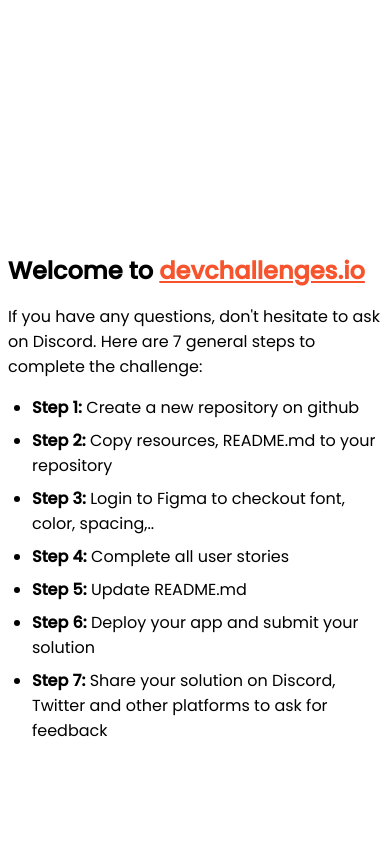
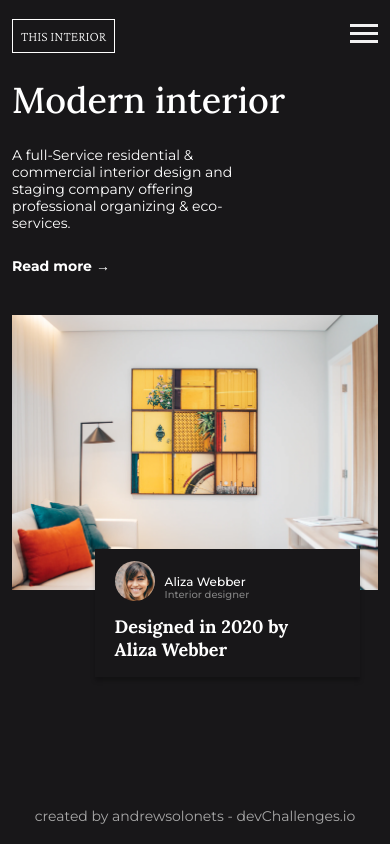
Before and after one commit to andrewsolonets/interior-consultant, a plain HTML site: page index.html in a window 390 px wide. Drawn offline with nearby package versions, Linux system fonts and the light colour scheme.

Commit message:
Add files via upload

```diff
--- a/index.html
+++ b/index.html
@@ -1,95 +1,106 @@
 <!DOCTYPE html>
-<html lang="en">
+<html>
   <head>
-    <meta charset="utf-8" />
-    <meta
-      name="viewport"
-      content="width=device-width, initial-scale=1,
-  maximum-scale=5"
-    />
-
-    <link rel="icon" href="devchallenges.png" />
-
-    <link
-      rel="shortcut icon"
-      type="image/x-icon"
-      href="https://devchallenges.io/"
-    />
-
-    <link
-      href="https://fonts.googleapis.com/css2?family=Poppins:wght@400;500&display=swap"
-      rel="stylesheet"
-    />
-
-    <title>Devchallenges</title>
-
-    <style>
-      body {
-        font-family: "Poppins", sans-serif;
-      }
-
-      ul {
-        padding-left: 24px;
-      }
-
-      li {
-        margin-bottom: 8px;
-      }
-
-      .welcome {
-        max-width: 800px;
-        margin: 0 auto;
-      }
-
-      .welcome-text {
-        margin-top: 30vh;
-        font-weight: 500;
-      }
-
-      .welcome-text p {
-        font-size: 1rem;
-        font-weight: 400;
-      }
-
-      .welcome-text h1 {
-        font-size: 1.5rem;
-      }
-
-      .welcome-text a {
-        color: #f7542e;
-      }
-    </style>
+    <title>Interior Consultant</title>
+    <link rel="stylesheet" href="styles/general.css">
+    <link rel="stylesheet" href="styles/header.css">
+    <link rel="stylesheet" href="styles/footer.css">
+    <link rel="preconnect" href="https://fonts.googleapis.com">
+    <link rel="preconnect" href="https://fonts.gstatic.com" crossorigin>
+    <link href="https://fonts.googleapis.com/css2?family=Crimson+Pro:wght@200&family=Lora:wght@500;700&family=Montserrat:wght@400;500;700&display=swap" rel="stylesheet">
+    <meta name="viewport" content="width=device-width, initial-scale=1">
   </head>
   <body>
-    <div class="welcome">
-      <div class="welcome-text">
-        <h1>
-          Welcome to
-          <a href="https://devchallenges.io/" target="_blank"
-            >devchallenges.io</a
-          >
-        </h1>
+    <header class="block_h">
+      <div class="block_h_1">
+        THIS INTERIOR
+      </div>
+      <div class="block_menu">
+       <a href="#" class="block_h_2">
+        <div class="active_menu">
+           Home
+          </div>
+       </a>
+        <a href="#" class="block_h_2">
+          Collection
+        </a>
+        <a href="#" class="block_h_2">
+          About
+        </a>
+        <a href="#" class="block_h_2">
+          Contact
+        </a>
+      </div>
+    </header>
 
-        <p>
-          If you have any questions, don't hesitate to ask on Discord. Here are
-          7 general steps to complete the challenge:
-        </p>
+    <header class="mobile-h">
+      <div class="m_h_1">
+        THIS INTERIOR
+      </div>
+      <div class="block_menu_m">
+        <a href="#" class="block_m_2">
+         <div class="active_menu_m">
+            Home
+          </div>
+        </a>
+         <a href="#" class="block_m_2">
+           Collection
+         </a>
+         <a href="#" class="block_m_2">
+           About
+         </a>
+         <a href="#" class="block_m_2">
+           Contact
+         </a>
+       </div>
+      <div class="hamburger">
+        <span class="bar"></span>
+        <span class="bar"></span>
+        <span class="bar"></span>
+      </div>
+    </header>
+
+    <main>
+     <div class="content">
+        <div class="block_t">
+          <h1 class="block_t_heading">
+            Modern interior
+          </h1>
+          <p class="block_t_p">
+            A full-Service residential & commercial interior design and staging company offering professional organizing & eco-services.
+          </p>
+          <div class="block_t_b">
+            Read more <span class="bold">&#8594;</span>
+          </div>
+        </div>
+        <div class="block_image">
+          <img class="main_img" src="photo1.png">
+          <div class="comment_container">
+            <div class="block_comment">
+                <div>
+                  <img class="avatar" src="photo2.png">
+                </div>
+                <div class="comment1">
+                  <div class="c_name">
+                    Aliza Webber
+                  </div>
+                  <div class="c_job">
+                    Interior designer
+                  </div>
+              </div>
+            </div>
+            <div class="c_text">
+              Designed in 2020 by Aliza Webber
+            </div>
+          </div>
+        </div>
       </div>
 
-      <ul>
-        <li><b>Step 1:</b> Create a new repository on github</li>
-        <li><b>Step 2:</b> Copy resources, README.md to your repository</li>
-        <li>
-          <b>Step 3:</b> Login to Figma to checkout font, color, spacing,..
-        </li>
-        <li><b>Step 4:</b> Complete all user stories</li>
-        <li><b>Step 5:</b> Update README.md</li>
-        <li><b>Step 6:</b> Deploy your app and submit your solution</li>
-        <li>
-          <b>Step 7:</b> Share your solution on Discord, Twitter and other
-          platforms to ask for feedback
-        </li>
-      </ul>
-    </div>
+   </main>
+   <footer>
+      <p class="foot">created by andrewsolonets - devChallenges.io</p>
+   </footer>
+
+   <script src="script.js"></script>
   </body>
 </html>
--- /dev/null
+++ b/script.js
@@ -0,0 +1,13 @@
+const hamburger = document.querySelector (".hamburger");
+const block_menu_m = document.querySelector (".block_menu_m");
+
+hamburger.addEventListener("click", () => {
+    hamburger.classList.toggle("active");
+    block_menu_m.classList.toggle("active");
+})
+
+document.querySelectorAll(".block_m_2").forEach(n => n.
+  addEventListener("click", () => {
+    hamburger.classList.remove("active");
+    block_menu_m.classList.remove("active");
+  }))
--- /dev/null
+++ b/styles/footer.css
@@ -0,0 +1,9 @@
+footer {
+  font-size: 14px;
+  font-family: 'Montserrat';
+  margin-top:auto;
+  color: #A9A9A9;
+  text-align: center;
+  width: 100%;
+  height: 14px;
+}
--- /dev/null
+++ b/styles/general.css
@@ -0,0 +1,231 @@
+
+body {
+  margin: 0;
+  display: flex;
+  flex-direction: column;
+  background: #181719;
+  color:white;
+  height: 77.1vw;
+}
+
+
+
+
+.main_img {
+  position: relative;
+  width: 51vw;
+}
+
+.block_image {
+  position: relative;
+}
+
+.content {
+  margin-left: 5.5vw;
+  display: flex;
+  align-items: center;
+  justify-content: space-between;
+  margin-top: 9.28vw;
+  margin-right: 5.5vw;
+}
+
+.block_t {
+  width: 30vw;
+  margin-right: 3.57vw;
+}
+
+.block_t_heading {
+  font-family: 'Lora';
+  font-style: normal;
+  font-weight: 500;
+  font-size: 3.43vw;
+  line-height: 4.36vw;
+}
+
+.block_t_p {
+  font-family: 'Montserrat';
+  font-style: normal;
+  font-weight: 400;
+  font-size: 2vw;
+  line-height: 2.07vw;
+}
+.block_t_b {
+  font-family: 'Montserrat';
+  font-style: normal;
+  font-weight: 700;
+  font-size: 1.286vw;
+  line-height: 1.57vw;
+}
+.bold {
+  font-weight: bold;
+  font-size: 1.428vw;
+}
+
+.block_comment {
+  display: inline-block;
+  display: flex;
+  align-items: center;
+}
+
+.comment1 {
+  display: flex;
+  flex-direction: column;
+
+}
+.avatar {
+  width: 4.3vw;
+  border-radius: 50px;
+  margin-right: 1.07vw;
+  margin-bottom: 0.71vw;
+}
+
+.c_name {
+  font-family: 'Montserrat';
+  font-style: normal;
+  font-weight: 500;
+  font-size: 1vw;
+  line-height: 1.21vw;
+}
+
+.c_job {
+  color: #828282;
+  font-family: 'Montserrat';
+  font-style: normal;
+  font-weight: 500;
+  font-size: 0.86vw;
+  line-height: 1.07vw;
+}
+
+.c_text {
+  font-family: 'Lora';
+  font-style: normal;
+  font-weight: 700;
+  font-size: 1.7vw;
+  line-height: 2.2vw;
+  width: 20.7vw;
+}
+
+.comment_container {
+  position: absolute;
+  top:84%;
+  right: 5%;
+  display: inline-flex;
+  flex-direction: column;
+  background-color: #181719;
+  padding: 1.43vw 6.14vw 1.43vw 2.14vw;
+  box-shadow: 0px 4px 4px rgba(0, 0, 0, 0.25);
+}
+
+@media (max-width:425px) {
+  body {
+    margin: 0;
+    height: 207vw;
+    display: flex;
+  }
+  .content {
+    margin: 0px 12px;
+    z-index: 5;
+    display: flex;
+    flex-direction: column;
+    align-items:flex-start;
+    justify-content: flex-start;
+  }
+  .main_img {
+    position: relative;
+    width: 100%;
+  }
+
+  .block_image {
+    margin-top: 40px;
+    position: relative;
+  }
+  .block_t {
+
+    width: 100%;
+  }
+
+  .block_t_heading {
+    font-family: 'Lora';
+    font-style: normal;
+    font-weight: 500;
+    font-size: 36px;
+    line-height: 46px;
+  }
+
+  .block_t_p {
+    font-family: 'Montserrat';
+    font-style: normal;
+    font-weight: 400;
+    font-size: 14px;
+    line-height: 17.07px;
+    width: 250px;
+  }
+  .block_t_b {
+    margin-top: 25px;
+    font-family: 'Montserrat';
+    font-style: normal;
+    font-weight: 700;
+    font-size: 14px;
+    line-height: 17px;
+  }
+  .bold {
+    font-weight: bold;
+    font-size: 14px;
+  }
+
+  .block_comment {
+    display: inline-block;
+    display: flex;
+    align-items: center;
+  }
+
+  .comment1 {
+    display: flex;
+    flex-direction: column;
+
+  }
+  .avatar {
+    width: 40px;
+    border-radius: 50px;
+    margin-right: 10px;
+    margin-bottom: 10px;
+  }
+
+  .c_name {
+    font-family: 'Montserrat';
+    font-style: normal;
+    font-weight: 500;
+    font-size: 12px;
+    line-height: 14px;
+  }
+
+  .c_job {
+    color: #828282;
+    font-family: 'Montserrat';
+    font-style: normal;
+    font-weight: 500;
+    font-size: 10px;
+    line-height: 12px;
+  }
+
+  .c_text {
+    font-family: 'Lora';
+    font-style: normal;
+    font-weight: 700;
+    font-size: 18px;
+    line-height: 23px;
+    width: 210px;
+  }
+
+  .comment_container {
+    position: absolute;
+    top:84%;
+    right: 5%;
+    display: inline-flex;
+    flex-direction: column;
+    background-color: #181719;
+    padding: 3vw 9vw 4vw 5vw;
+    box-shadow: 0px 4px 4px rgba(0, 0, 0, 0.25);
+  }
+
+}
--- /dev/null
+++ b/styles/header.css
@@ -0,0 +1,146 @@
+
+
+@media (min-width:425.1px) {
+  .block_h {
+    margin-top: 20px;
+    margin-left: 5.5vw;
+    display: flex;
+    justify-content: space-between;
+    align-items: center;
+    height: 3.57vw;
+  }
+
+  .mobile-h {
+    display: none;
+  }
+
+  .block_menu {
+    justify-content: space-between;
+    display: flex;
+    margin-right: 5.5vw;
+  }
+  .block_h_1 {
+    text-align: center;
+    font-family: 'Crimson Pro';
+    font-style: normal;
+    font-weight: 200;
+    font-size: 1vw;
+    line-height: 16px;
+    border:0.07vw solid white;
+    padding: 0.57vw 0.57vw;
+    white-space: nowrap;
+  }
+  .block_h_2 {
+    color: white;
+    text-decoration: none;
+    font-family: Montserrat;
+    font-weight: 500;
+    font-size: 1.286vw;
+    line-height: 1.57vw;
+    margin-left: 6.14vw;
+    transition: color 0.7s ease;
+  }
+
+  .block_h_2:hover {
+     color:rgb(189, 189, 189)
+  }
+
+  .active_menu {
+    font-weight: bold;
+    border-bottom: 0.2vw solid white;
+  }
+  .hamburger {
+    display: none;
+    cursor: pointer;
+  }
+}
+.bar {
+  display: block;
+  width:28px;
+  height: 3px;
+  margin: 5px auto;
+  transition: all 0.3s ease-in-out;
+  background-color: #F2F2F2;;
+}
+
+
+@media (max-width:425px) {
+  .hamburger {
+    z-index: 1000;
+    display: block;
+  }
+
+  .hamburger.active .bar:nth-child(2) {
+    opacity: 0;
+  }
+
+  .hamburger.active .bar:nth-child(1) {
+    transform: translateY(8px) rotate(45deg);
+  }
+
+  .hamburger.active .bar:nth-child(3) {
+    transform: translateY(-8px) rotate(-45deg);
+  }
+
+  .block_menu_m {
+    justify-content: center;
+    align-items: center;
+    display: flex;
+    z-index: 200;
+    flex-direction: column;
+    position: fixed;
+    left: -100%;
+    opacity: 0;
+    top:0px;
+    gap:40px;
+    background-color: #181719;
+    width: 100%;
+    height: 100%;
+    text-align: center;
+    transition: 0.5s ease-out;
+  }
+
+  .block_menu_m.active {
+    left: 0;
+    opacity: 1;
+  }
+
+  .active_menu_m {
+    font-weight: bold;
+    border-bottom: 2px solid white;
+  }
+
+  .block_m_2 {
+    color: white;
+    text-decoration: none;
+    font-family: Montserrat;
+    font-weight: 500;
+    font-size: 4.8vw;
+    line-height: 5.86vw;
+  }
+
+  .block_h_1,
+  .block_h_2 {
+    display: none;
+  }
+  .mobile-h {
+    z-index: 5;
+    display: flex;
+    justify-content: space-between;
+    position:relative;
+    top:0;
+    margin: 19px 12px 0px 12px;
+  }
+  .m_h_1 {
+    z-index: 4;
+    text-align: center;
+    font-family: 'Crimson Pro';
+    font-style: normal;
+    font-weight: 200;
+    font-size: 14px;
+    line-height: 16px;
+    border: 1px solid white;
+    padding: 8px 8px;
+    white-space: nowrap;
+  }
+}
```
Also changed, not shown: Layout/1.jpg (added), Layout/2.jpg (added), 1 other file.
